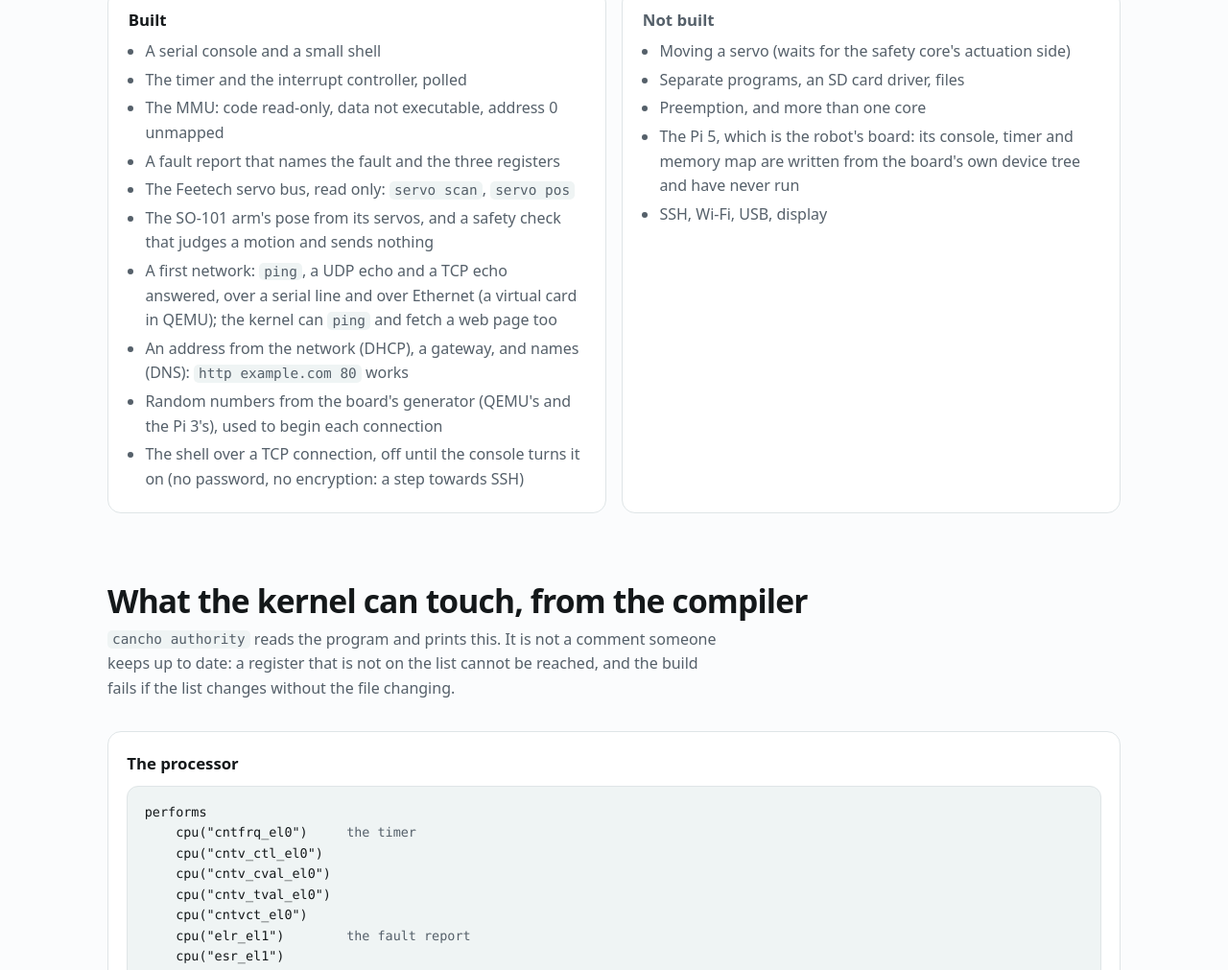
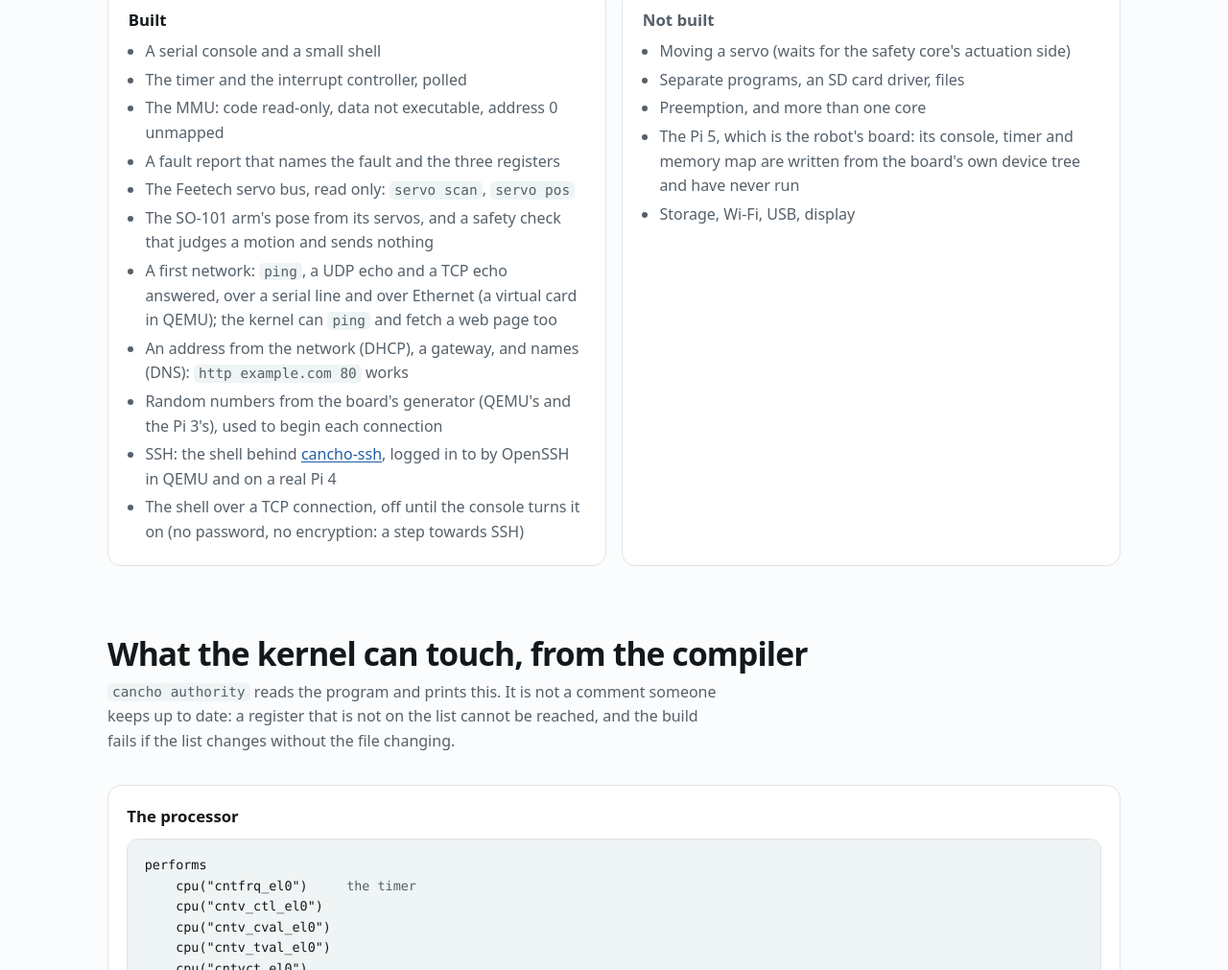
Before and after one commit to alpibrusl/cancho-os, a plain HTML site: page docs/index.html in a window 1280 px wide. Shown: the part 1575-2586 px from the top of the page at 96% size. Drawn offline with Linux system fonts and the light colour scheme.

Commit message:
SSH: the kernel's shell behind cancho-ssh, in QEMU and on a real Pi 4
src/sshd.cho is the loop between cancho-ssh (given bytes, gives bytes back)
and what the kernel had: a connection, the line typed over it, the queue of
what the shell printed. net ssh on opens port 22, at the console only, and
not without a generator. The keys that may log in are built into the image
(AUTHORIZED=key.pub ./build.sh); the host key is drawn at first use and
shown on the console. No new capability: authority.sh says as recorded.
OpenSSH logs in, in CI and from a Mac to the real board.

Co-Authored-By: Claude Fable 5.2 <noreply@anthropic.com>

```diff
--- a/docs/index.html
+++ b/docs/index.html
@@ -203,6 +203,7 @@ halted.</pre></div>
       <li>A first network: <code>ping</code>, a UDP echo and a TCP echo answered, over a serial line and over Ethernet (a virtual card in QEMU); the kernel can <code>ping</code> and fetch a web page too</li>
       <li>An address from the network (DHCP), a gateway, and names (DNS): <code>http example.com 80</code> works</li>
       <li>Random numbers from the board's generator (QEMU's and the Pi 3's), used to begin each connection</li>
+      <li>SSH: the shell behind <a href="https://github.com/alpibrusl/cancho-ssh">cancho-ssh</a>, logged in to by OpenSSH in QEMU and on a real Pi 4</li>
       <li>The shell over a TCP connection, off until the console turns it on (no password, no encryption: a step towards SSH)</li>
     </ul></div>
     <div class="no"><h3>Not built</h3><ul>
@@ -210,7 +211,7 @@ halted.</pre></div>
       <li>Separate programs, an SD card driver, files</li>
       <li>Preemption, and more than one core</li>
       <li>The Pi 5, which is the robot's board: its console, timer and memory map are written from the board's own device tree and have never run</li>
-      <li>SSH, Wi-Fi, USB, display</li>
+      <li>Storage, Wi-Fi, USB, display</li>
     </ul></div>
   </div>
 </section>
```
Also changed, not shown: 13 other files.
